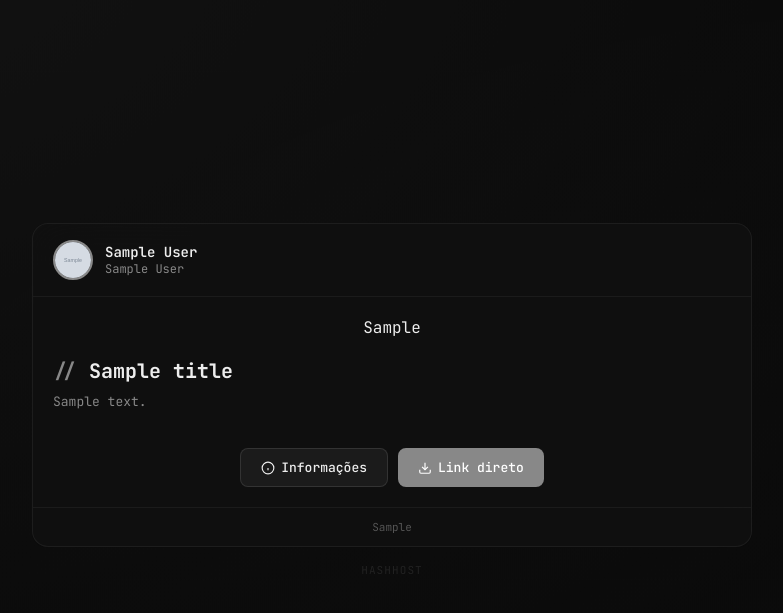
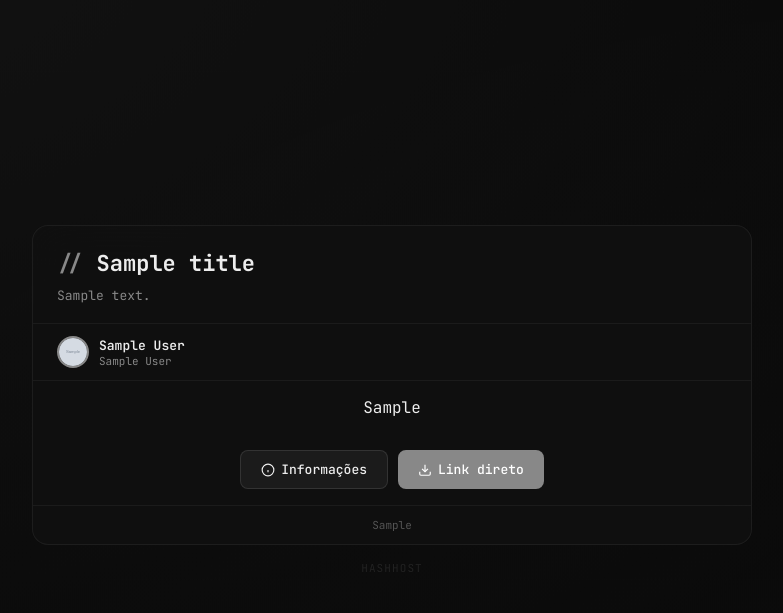
Before and after one commit to ojlz/hashost, a Flask app: template templates/embed.html in a window 1280 px wide. Shown: the top 613 px of the page, without its empty margins (248-1031 px from the left). Run offline with Flask 3, Linux system fonts and the light colour scheme; the template is opened without the code that fills it: most values are stand-ins (such as "Sample title", 1, 10 or a date in 2020); grey boxes marked "Sample" are stand-in pictures.

Commit message:
fix: embed layout e meta tags para Discord

```diff
--- a/app.py
+++ b/app.py
@@ -812,6 +812,7 @@ def _build_embed_page(data, actual_id, filepath):
 
     info_link = "%s/s/%s/info" % (DOMAIN, actual_id)
     raw_link = "%s/s/%s/raw" % (DOMAIN, actual_id)
+    page_url = "%s/s/%s" % (DOMAIN, actual_id)
 
     html = render_template(
         'embed.html',
@@ -824,6 +825,7 @@ def _build_embed_page(data, actual_id, filepath):
         media_html=media_html,
         info_link=info_link,
         raw_link=raw_link,
+        page_url=page_url,
         embed_author=profile.get('embed_author', ''),
         embed_author_url=profile.get('embed_author_url', ''),
         embed_footer=profile.get('embed_footer', ''),
--- a/templates/embed.html
+++ b/templates/embed.html
@@ -3,19 +3,22 @@
 <head>
   <meta charset="utf-8">
   <meta name="viewport" content="width=device-width, initial-scale=1">
-  <meta property="og:type" content="article">
+  <meta property="og:type" content="website">
   <meta property="og:title" content="{{ title }}">
+  {% if description %}
   <meta property="og:description" content="{{ description }}">
+  {% else %}
+  <meta property="og:description" content="Compartilhado via HashHost">
+  {% endif %}
   <meta property="og:image" content="{{ proxy_url }}">
   <meta property="og:image:width" content="{{ width }}">
   <meta property="og:image:height" content="{{ height }}">
+  <meta property="og:url" content="{{ page_url }}">
+  <meta property="og:site_name" content="{{ display_name or 'HashHost' }}">
   <meta name="theme-color" content="{{ embed_color }}">
   <meta name="twitter:card" content="summary_large_image">
+  <meta name="twitter:title" content="{{ title }}">
   <meta name="twitter:image" content="{{ proxy_url }}">
-  <meta property="og:site_name" content="HashHost">
-  {% if embed_author %}
-  <meta property="article:author" content="{{ embed_author }}">
-  {% endif %}
   <title>{{ title }}</title>
   <link rel="preconnect" href="https://fonts.googleapis.com">
   <link href="https://fonts.googleapis.com/css2?family=JetBrains+Mono:wght@400;500;600;700&display=swap" rel="stylesheet">
@@ -68,46 +71,61 @@
       border-radius: 16px;
       overflow: hidden;
     }
+    .header-section {
+      padding: 24px 24px 0;
+    }
+    .title {
+      font-size: 22px;
+      font-weight: 700;
+      color: #ededed;
+      line-height: 1.3;
+      margin-bottom: 8px;
+    }
+    .title .accent { color: {{ embed_color }}; }
+    .description {
+      font-size: 13px;
+      color: #888;
+      line-height: 1.6;
+      margin-bottom: 16px;
+    }
     .profile-bar {
       display: flex;
       align-items: center;
-      gap: 12px;
-      padding: 16px 20px;
+      gap: 10px;
+      padding: 12px 24px;
+      border-top: 1px solid rgba(255,255,255,0.05);
       border-bottom: 1px solid rgba(255,255,255,0.05);
     }
     .avatar {
-      width: 40px;
-      height: 40px;
+      width: 32px;
+      height: 32px;
       border-radius: 50%;
       border: 2px solid {{ embed_color }};
       object-fit: cover;
       flex-shrink: 0;
     }
     .avatar-placeholder {
-      width: 40px;
-      height: 40px;
+      width: 32px;
+      height: 32px;
       border-radius: 50%;
       background: {{ embed_color }}30;
       border: 2px solid {{ embed_color }};
       display: flex;
       align-items: center;
       justify-content: center;
-      font-size: 16px;
+      font-size: 14px;
       font-weight: 700;
       color: {{ embed_color }};
       flex-shrink: 0;
     }
     .profile-info { flex: 1; min-width: 0; }
     .profile-name {
-      font-size: 14px;
+      font-size: 13px;
       font-weight: 600;
       color: #ededed;
-      white-space: nowrap;
-      overflow: hidden;
-      text-overflow: ellipsis;
     }
     .profile-author {
-      font-size: 12px;
+      font-size: 11px;
       color: #666;
     }
     .profile-author a {
@@ -116,47 +134,31 @@
     }
     .profile-author a:hover { text-decoration: underline; }
     .media-section {
-      padding: 20px;
+      padding: 16px 24px;
       text-align: center;
     }
     .media-section img {
       max-width: 100%;
-      max-height: 70vh;
+      max-height: 65vh;
+      border-radius: 10px;
+      border: 1px solid rgba(255,255,255,0.06);
+      display: block;
+      margin: 0 auto;
+      object-fit: contain;
+    }
+    .media-section video {
+      max-width: 100%;
+      max-height: 65vh;
       border-radius: 10px;
       border: 1px solid rgba(255,255,255,0.06);
       display: block;
       margin: 0 auto;
     }
-    .media-section video {
-      max-width: 100%;
-      max-height: 70vh;
-      border-radius: 10px;
-      border: 1px solid rgba(255,255,255,0.06);
-      display: block;
-      margin: 0 auto;
-    }
-    .content-section {
-      padding: 0 20px 20px;
-    }
-    .title {
-      font-size: 20px;
-      font-weight: 700;
-      color: #ededed;
-      margin-bottom: 8px;
-      line-height: 1.3;
-    }
-    .title .accent { color: {{ embed_color }}; }
-    .description {
-      font-size: 13px;
-      color: #888;
-      line-height: 1.6;
-      margin-bottom: 16px;
-    }
     .actions {
       display: flex;
       gap: 10px;
       justify-content: center;
-      padding: 0 20px 20px;
+      padding: 16px 24px;
     }
     .btn {
       display: inline-flex;
@@ -191,17 +193,13 @@
       text-decoration: none;
     }
     .footer-section {
-      padding: 12px 20px;
+      padding: 12px 24px;
       border-top: 1px solid rgba(255,255,255,0.05);
       text-align: center;
     }
     .footer-text {
       font-size: 11px;
       color: #555;
-    }
-    .footer-text a {
-      color: {{ embed_color }};
-      text-decoration: none;
     }
     .brand {
       display: flex;
@@ -221,6 +219,13 @@
 <body>
   <div class="container">
     <div class="card">
+      <div class="header-section">
+        <h1 class="title"><span class="accent">//</span> {{ title }}</h1>
+        {% if description %}
+          <p class="description">{{ description }}</p>
+        {% endif %}
+      </div>
+
       {% if display_name or embed_author or avatar_url %}
       <div class="profile-bar">
         {% if avatar_url %}
@@ -244,13 +249,6 @@
 
       <div class="media-section">
         {{ media_html | safe }}
-      </div>
-
-      <div class="content-section">
-        <h1 class="title"><span class="accent">//</span> {{ title }}</h1>
-        {% if description %}
-          <p class="description">{{ description }}</p>
-        {% endif %}
       </div>
 
       <div class="actions">
```
